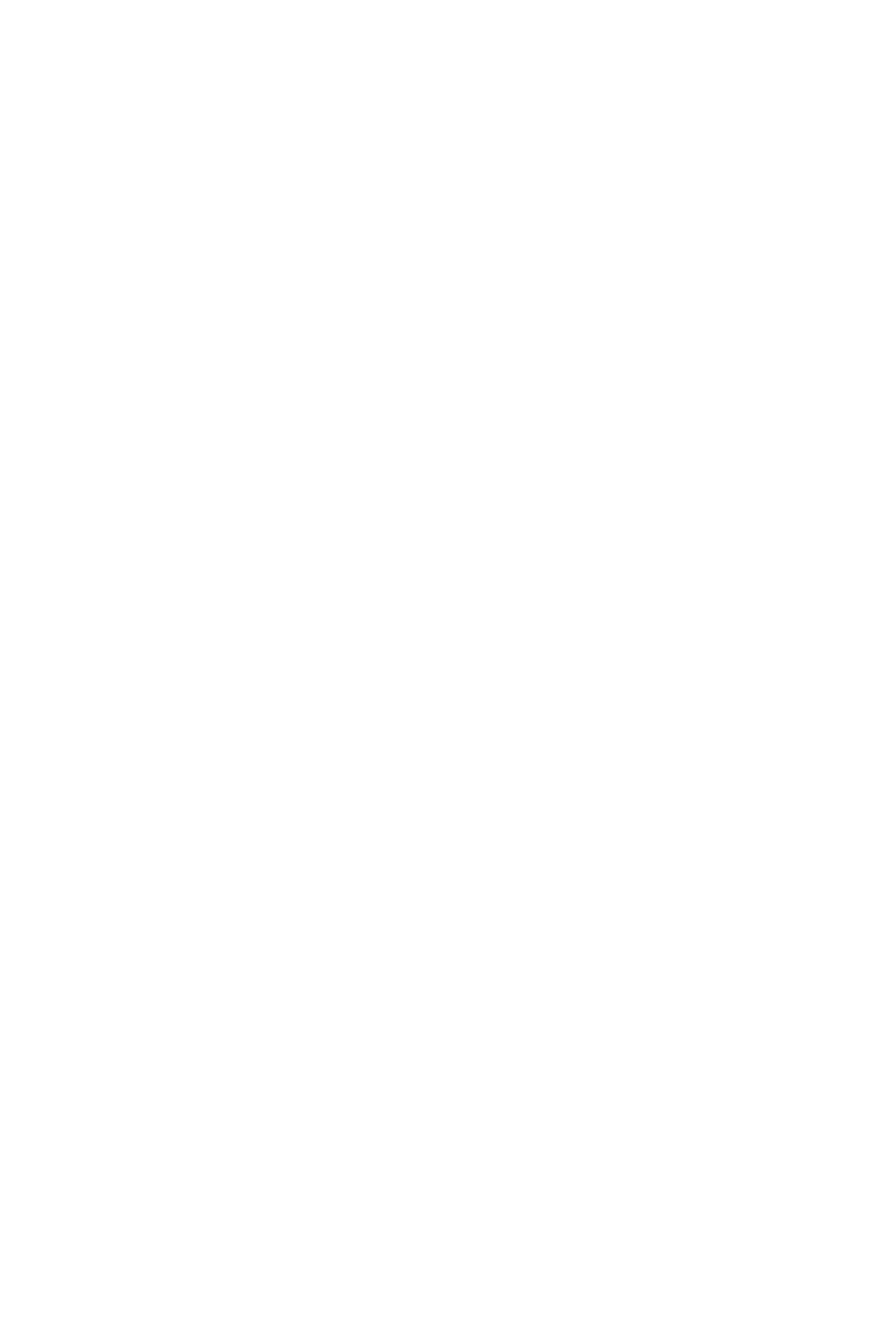
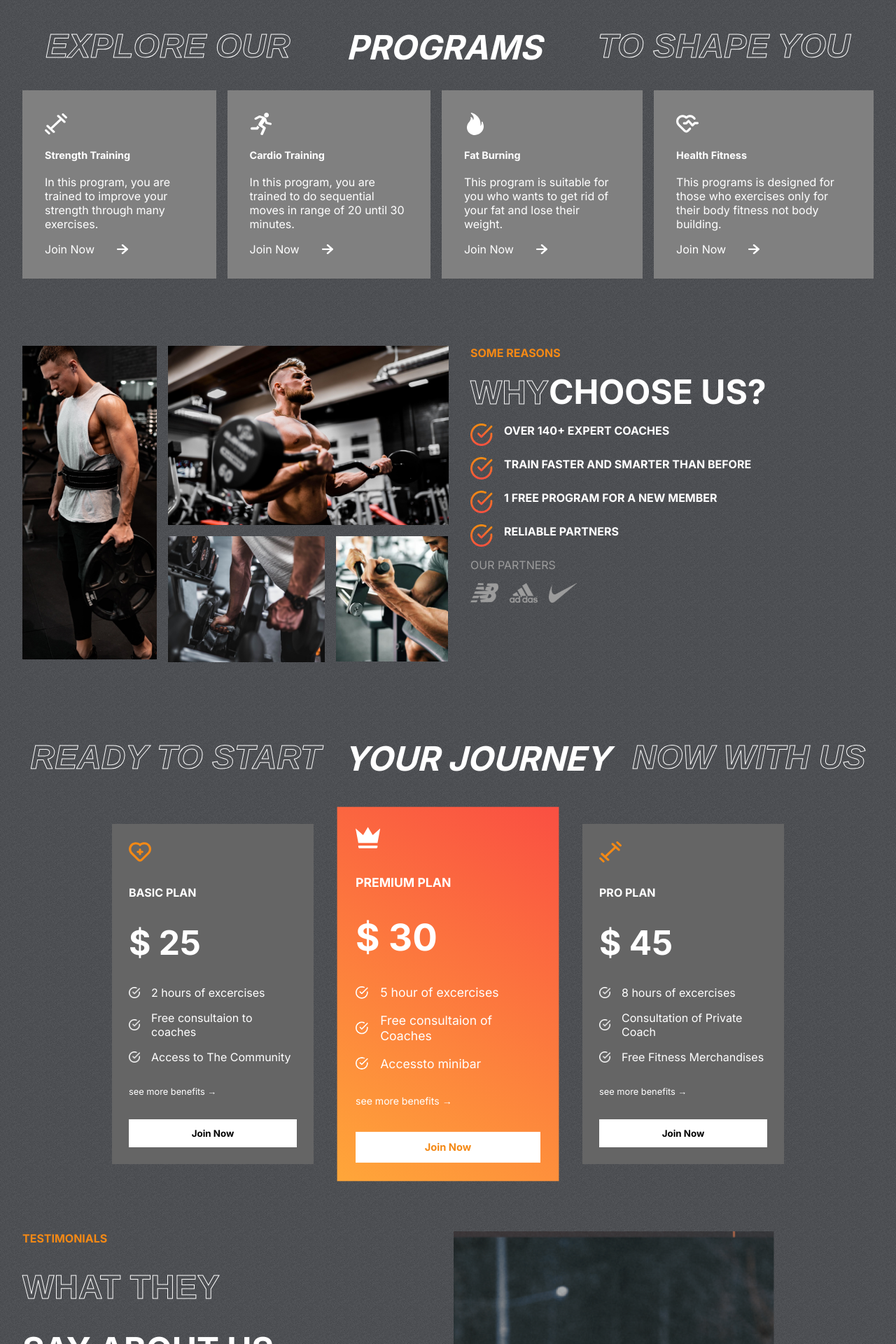
Before and after one commit to abwaocollins/Fit-Club, a React (Create React App) app: page / in a window 1280 px wide. Shown: the part 779-2699 px from the top of the page at 70% size. Before the commit the page ends 800 px from the top, so only its background shows below. Built offline with nearby package versions, Linux system fonts and the light colour scheme.

Commit message:
feature: add Plans, Programs, Reasons and Testimonials components

```diff
--- a/src/App.js
+++ b/src/App.js
@@ -1,9 +1,17 @@
 import './App.css'
 import Hero from './components/Hero/Hero'
+import Plans from './components/Plans/Plans'
+import Programs from './components/Programs/Programs'
+import Reasons from './components/Reasons/Reasons'
+import Testimonials from './components/Testimonials/Testimonials'
 function App() {
   return (
     <div className="App">
       <Hero />
+      <Programs />
+      <Reasons />
+      <Plans />
+      <Testimonials />
     </div>
   )
 }
--- /dev/null
+++ b/src/components/Plans/Plans.css
@@ -0,0 +1,74 @@
+.plans-container {
+  margin-top: -4rem;
+  padding: 0 2rem;
+  display: flex;
+  flex-direction: column;
+  gap: 4rem;
+  position: relative;
+}
+
+.plans {
+  display: flex;
+  justify-content: center;
+  align-items: center;
+  gap: 3rem;
+}
+
+.plan {
+  display: flex;
+  flex-direction: column;
+  background-color: var(--caloryCard);
+  color: white;
+  gap: 2rem;
+  padding: 1.5rem;
+  width: 15rem;
+}
+
+.plan:nth-child(2) {
+  background: var(--planCard);
+  transform: scale(1.1);
+}
+
+.plan > svg {
+  fill: var(--orange);
+  width: 2rem;
+  height: 2rem;
+}
+
+.plan > :nth-child(2) {
+  font-size: 1rem;
+  font-weight: bold;
+}
+
+.plan > :nth-child(3) {
+  font-size: 3rem;
+  font-weight: bold;
+}
+
+.plan > :nth-child(5) {
+  font-size: 0.8rem;
+}
+
+.features {
+  display: flex;
+  flex-direction: column;
+  gap: 1rem;
+}
+
+.feature {
+  display: flex;
+  align-items: center;
+  gap: 1rem;
+}
+
+.feature > img {
+  width: 1rem;
+}
+
+.plans > :nth-child(2) > svg {
+  fill: white;
+}
+
+.plans > :nth-child(2) > button {
+  color: var(--orange);
+}
--- /dev/null
+++ b/src/components/Plans/Plans.jsx
@@ -0,0 +1,39 @@
+import React from 'react'
+import { plansData } from './../../data/plansData'
+import whiteTick from '../../assets/whiteTick.png'
+import './Plans.css'
+
+const Plans = () => {
+  return (
+    <div className="plans-container">
+      <div className="programs-header" style={{ gap: '2rem' }}>
+        <span className="stroke-text">READY TO START</span>
+        <span>YOUR JOURNEY</span>
+        <span className="stroke-text">NOW WITH US</span>
+      </div>
+      <div className="plans">
+        {plansData.map((plan, i) => (
+          <div className="plan" key={i}>
+            {plan.icon}
+            <span>{plan.name}</span>
+            <span>$ {plan.price}</span>
+            <div className="features">
+              {plan.features.map((feature, i) => (
+                <div className="feature" key={i}>
+                  <img src={whiteTick} alt="" />
+                  <span key={i}>{feature}</span>
+                </div>
+              ))}
+            </div>
+            <div>
+              <span>see more benefits &rarr;</span>
+            </div>
+            <button className="btn">Join Now</button>
+          </div>
+        ))}
+      </div>
+    </div>
+  )
+}
+
+export default Plans
--- /dev/null
+++ b/src/components/Programs/Programs.css
@@ -0,0 +1,63 @@
+.Programs {
+  display: flex;
+  flex-direction: column;
+  gap: 2rem;
+  padding: 0 2rem;
+}
+
+.programs-header {
+  display: flex;
+  justify-content: center;
+  color: white;
+  gap: 5rem;
+  font-size: 3rem;
+  font-weight: bold;
+  text-transform: uppercase;
+  font-style: italic;
+}
+
+.program-categories {
+  display: flex;
+  gap: 1rem;
+}
+
+.category {
+  display: flex;
+  flex-direction: column;
+  gap: 1rem;
+  background-color: gray;
+  padding: 2rem;
+  color: white;
+  justify-content: space-between;
+}
+
+.category > :nth-child(1) {
+  width: 2rem;
+  height: 2rem;
+  fill: white;
+}
+
+.category > :nth-child(2) {
+  font-size: 1rem;
+  font-weight: bold;
+}
+
+.category > :nth-child(2) {
+  font-size: 0.9rem;
+  line-height: 25px;
+}
+
+.join-now {
+  display: flex;
+  align-items: center;
+  gap: 2rem;
+}
+
+.join-now > img {
+  width: 1rem;
+}
+
+.category:hover {
+  background: var(--planCard);
+  cursor: pointer;
+}
--- /dev/null
+++ b/src/components/Programs/Programs.jsx
@@ -0,0 +1,31 @@
+import React from 'react'
+import './Programs.css'
+import { programsData } from '../../data/programsData'
+import RightArrow from '../../assets/rightArrow.png'
+
+const Programs = () => {
+  return (
+    <div className="Programs" id="programs">
+      <div className="programs-header">
+        <span className="stroke-text">Explore Our</span>
+        <span>Programs</span>
+        <span className="stroke-text">to shape you</span>
+      </div>
+      <div className="program-categories">
+        {programsData.map((program) => (
+          <div className="category">
+            {program.image}
+            <span>{program.heading}</span>
+            <span>{program.details}</span>
+            <div className="join-now">
+              <span>Join Now</span>
+              <img src={RightArrow} alt="" />
+            </div>
+          </div>
+        ))}
+      </div>
+    </div>
+  )
+}
+
+export default Programs
--- /dev/null
+++ b/src/components/Reasons/Reasons.css
@@ -0,0 +1,87 @@
+.Reasons {
+  padding: 0 2rem;
+  display: flex;
+  gap: 2rem;
+}
+
+.left-r {
+  flex: 1 1;
+  display: grid;
+  grid-template-columns: repeat(3, 1fr);
+  gap: 1rem;
+  grid-auto-rows: 1fr;
+}
+
+.left-r > img {
+  object-fit: cover;
+}
+
+.left-r > :nth-child(1) {
+  height: 28rem;
+  grid-row: 1/3;
+  width: 12rem;
+}
+
+.left-r > :nth-child(2) {
+  height: 16rem;
+  width: auto;
+  grid-column: 2/4;
+}
+
+.left-r > :nth-child(3) {
+  width: 14rem;
+  grid-row: 2;
+  grid-column: 2/3;
+}
+
+.left-r > :nth-child(4) {
+  width: 10rem;
+  grid-row: 2;
+  grid-column: 3/4;
+  height: 11.2rem;
+}
+
+.right-r {
+  flex: 1 1;
+  text-transform: uppercase;
+  gap: 1rem;
+  display: flex;
+  flex-direction: column;
+}
+
+.right-r > span {
+  font-weight: bold;
+  color: var(--orange);
+}
+
+.right-r > div {
+  color: #fff;
+  font-size: 3rem;
+  font-weight: bold;
+}
+
+.details-r {
+  display: flex;
+  flex-direction: column;
+  gap: 1rem;
+}
+
+.details-r > div {
+  display: flex;
+  gap: 1rem;
+  font-size: 1rem;
+}
+
+.details-r > div > img {
+  width: 2rem;
+  height: 2rem;
+}
+
+.partners {
+  display: flex;
+  gap: 1rem;
+}
+
+.partners > img {
+  width: 2.5rem;
+}
--- /dev/null
+++ b/src/components/Reasons/Reasons.jsx
@@ -0,0 +1,64 @@
+import React from 'react'
+import './Reasons.css'
+import image1 from '../../assets/image1.png'
+import image2 from '../../assets/image2.png'
+import image3 from '../../assets/image3.png'
+import image4 from '../../assets/image4.png'
+import nb from '../../assets/nb.png'
+import adidas from '../../assets/adidas.png'
+import nike from '../../assets/nike.png'
+import tick from '../../assets/tick.png'
+
+const Reasons = () => {
+  return (
+    <div className="Reasons" id="reasons">
+      <div className="left-r">
+        <img src={image1} alt="" />
+        <img src={image2} alt="" />
+        <img src={image3} alt="" />
+        <img src={image4} alt="" />
+      </div>
+      <div className="right-r">
+        <span>some Reasons</span>
+        <div>
+          <span className="stroke-text">Why</span>
+          <span>Choose us?</span>
+        </div>
+        <div className="details-r">
+          <div>
+            <img src={tick} alt=""></img>
+            <span>over 140+ expert coaches</span>
+          </div>
+          <div>
+            <img src={tick} alt="" />
+            <span>Train faster and smarter than before</span>
+          </div>
+          <div>
+            <img src={tick} alt="" />
+            <span>1 Free program for a new member</span>
+          </div>
+          <div>
+            <img src={tick} alt="" />
+            <span>Reliable partners</span>
+          </div>
+        </div>
+        <span
+          style={{
+            color: 'var(--gray)',
+            fontWeight: 'normal',
+          }}
+        >
+          {' '}
+          OUR PARTNERS
+        </span>
+        <div className="partners">
+          <img src={nb} alt="" />
+          <img src={adidas} alt="" />
+          <img src={nike} alt="" />
+        </div>
+      </div>
+    </div>
+  )
+}
+
+export default Reasons
--- /dev/null
+++ b/src/components/Testimonials/Testimonials.css
@@ -0,0 +1,37 @@
+.testimonials {
+  display: flex;
+  gap: 1rem;
+  padding: 0 2rem;
+}
+
+.left-t {
+  display: flex;
+  flex: 1 1;
+  gap: 2rem;
+  flex-direction: column;
+  text-transform: uppercase;
+  color: white;
+}
+
+.left-t > :nth-child(1) {
+  color: var(--orange);
+  font-weight: bold;
+}
+
+.left-t > :nth-child(2),
+.left-t > :nth-child(3) {
+  font-size: 3rem;
+  font-weight: bold;
+}
+
+.left-t > :nth-child(4) {
+  text-transform: none;
+  text-align: justify;
+  letter-spacing: 2px;
+  line-height: 40px;
+}
+
+.right-t {
+  flex: 1;
+  position: relative;
+}
--- /dev/null
+++ b/src/components/Testimonials/Testimonials.jsx
@@ -0,0 +1,29 @@
+import React, { useState } from 'react'
+import './Testimonials.css'
+import { testimonialsData } from '../../data/testimonialsData'
+
+const Testimonials = () => {
+  const [selected, setSelected] = useState(0)
+  const tLength = testimonialsData.length
+  return (
+    <div className="testimonials">
+      <div className="left-t">
+        <span>Testimonials</span>
+        <span className="stroke-text">What they </span>
+        <span>Say about us</span>
+        <span>{testimonialsData[selected].review}</span>
+        <span>
+          <span style={{ color: 'var(--orange)' }}>
+            {testimonialsData[selected].name}{' '}
+          </span>
+          - {testimonialsData[selected].status}
+        </span>
+      </div>
+      <div className="right-t">
+        <img src={testimonialsData[selected].image} alt="" />
+      </div>
+    </div>
+  )
+}
+
+export default Testimonials
```
